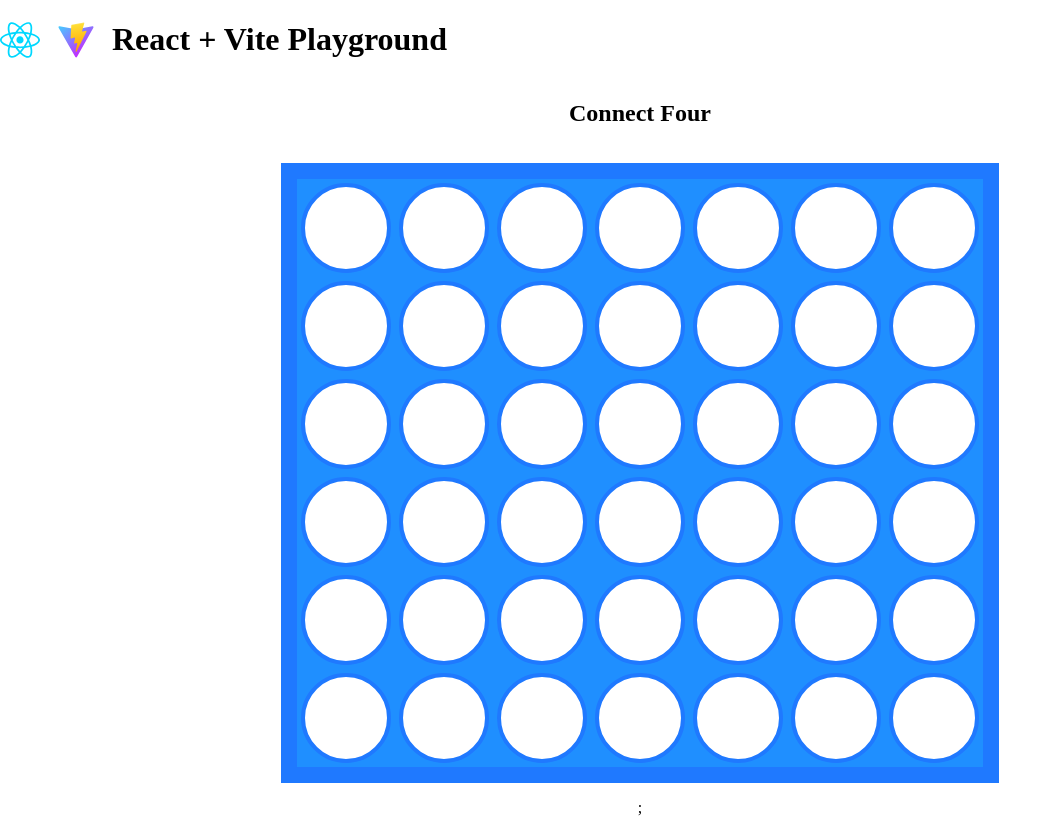
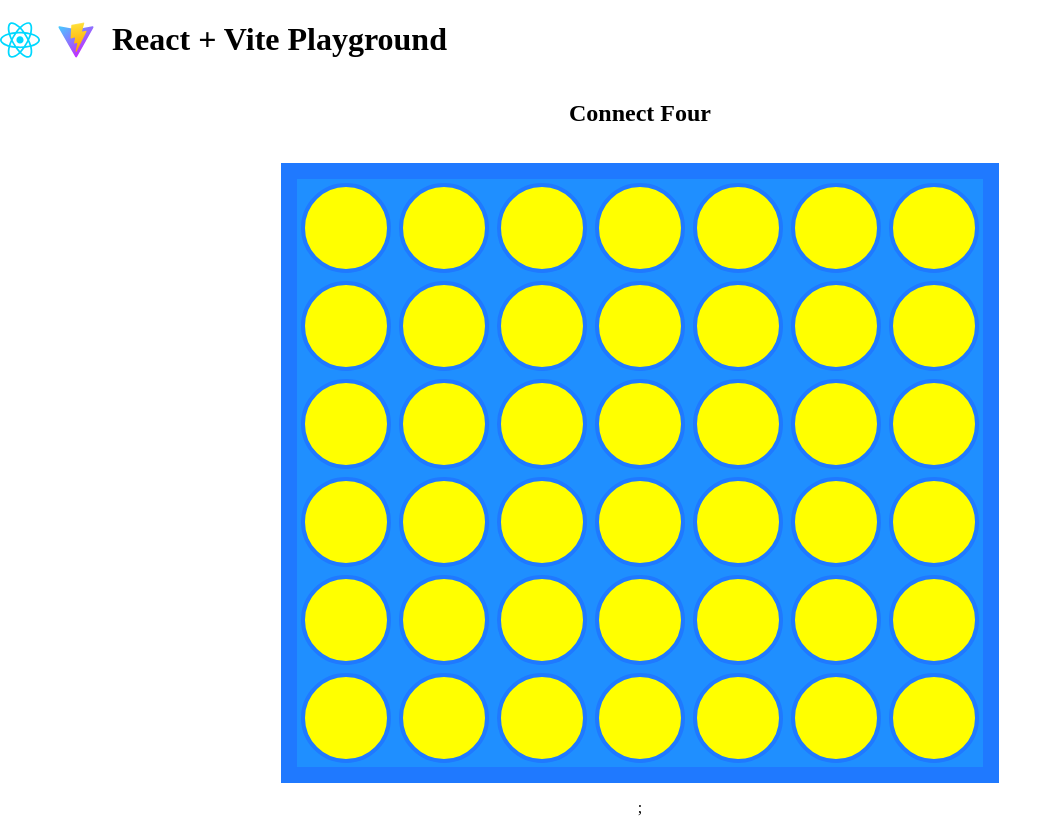
Before and after one commit to rookie2675/vite-react-demo, a React (Vite) app: page /connect-four in a window 1280 px wide. Shown: the whole page, without its empty margins (0-1062 px from the left). Built offline with nearby package versions, Linux system fonts and the light colour scheme.

Commit message:
Separated the connect four board cell from parent board component

```diff
--- a/src/features/games/connect-four/ConnectFourBoard.module.css
+++ b/src/features/games/connect-four/ConnectFourBoard.module.css
@@ -3,13 +3,3 @@
     background-color: var(--blue);
     border-collapse: collapse;
 }
-
-.square {
-    width: 5em;
-    height: 5em;
-    border-radius: 50%;
-    display: inline-block;
-    background-color: white;
-    margin: 4px;
-    border: 4px solid var(--darker-blue);
-}
--- a/src/features/games/connect-four/ConnectFourBoard.tsx
+++ b/src/features/games/connect-four/ConnectFourBoard.tsx
@@ -1,16 +1,20 @@
 import styles from "./ConnectFourBoard.module.css";
+import ConnectFourBoardCell from "./ConnectFourBoardCell";
+
+export type Token = "red" | "yellow" | null;
 
 const rows = 6;
 const columns = 7;
 
-function createGrid(): React.JSX.Element[][] {
+function createGrid(currentToken: Token): React.JSX.Element[][] {
     const array: React.JSX.Element[][] = [];
 
     for (let rowIndex = 0; rowIndex < rows; rowIndex++) {
         const row: React.JSX.Element[] = [];
 
         for (let columnIndex = 0; columnIndex < columns; columnIndex++) {
-            row.push(<td className={styles.square} key={`${rowIndex.toString()}${columnIndex.toString()}`}></td>);
+            const key = `${rowIndex.toString()}${columnIndex.toString()}`;
+            row.push(<ConnectFourBoardCell key={key} token={currentToken} />);
         }
 
         array.push(row);
@@ -20,7 +24,7 @@ function createGrid(): React.JSX.Element[][] {
 }
 
 export default function ConnectFourBoard(): React.JSX.Element {
-    const grid = createGrid();
+    const grid = createGrid("yellow");
 
     return (
         <table className={styles.table}>
--- /dev/null
+++ b/src/features/games/connect-four/ConnectFourBoardCell.module.css
@@ -0,0 +1,23 @@
+.baseCell {
+    width: 5em;
+    height: 5em;
+    border-radius: 50%;
+    display: inline-block;
+    margin: 4px;
+    border: 4px solid var(--darker-blue);
+}
+
+.redCell {
+    composes: baseCell;
+    background-color: rgb(238, 76, 76);
+}
+
+.yellowCell {
+    composes: baseCell;
+    background-color: yellow;
+}
+
+.whiteCell {
+    composes: baseCell;
+    background-color: white;
+}
--- /dev/null
+++ b/src/features/games/connect-four/ConnectFourBoardCell.tsx
@@ -0,0 +1,20 @@
+import styles from "./ConnectFourBoardCell.module.css";
+import { Token } from "./ConnectFourBoard";
+
+interface Props {
+    readonly token: Token;
+}
+
+export default function ConnectFourBoardCell(props: Props): React.JSX.Element {
+    let style = "";
+
+    if (props.token === "red") {
+        style = styles.redCell;
+    } else if (props.token === "yellow") {
+        style = styles.yellowCell;
+    } else {
+        style = styles.whiteCell;
+    }
+
+    return <td className={style}></td>;
+}
```
